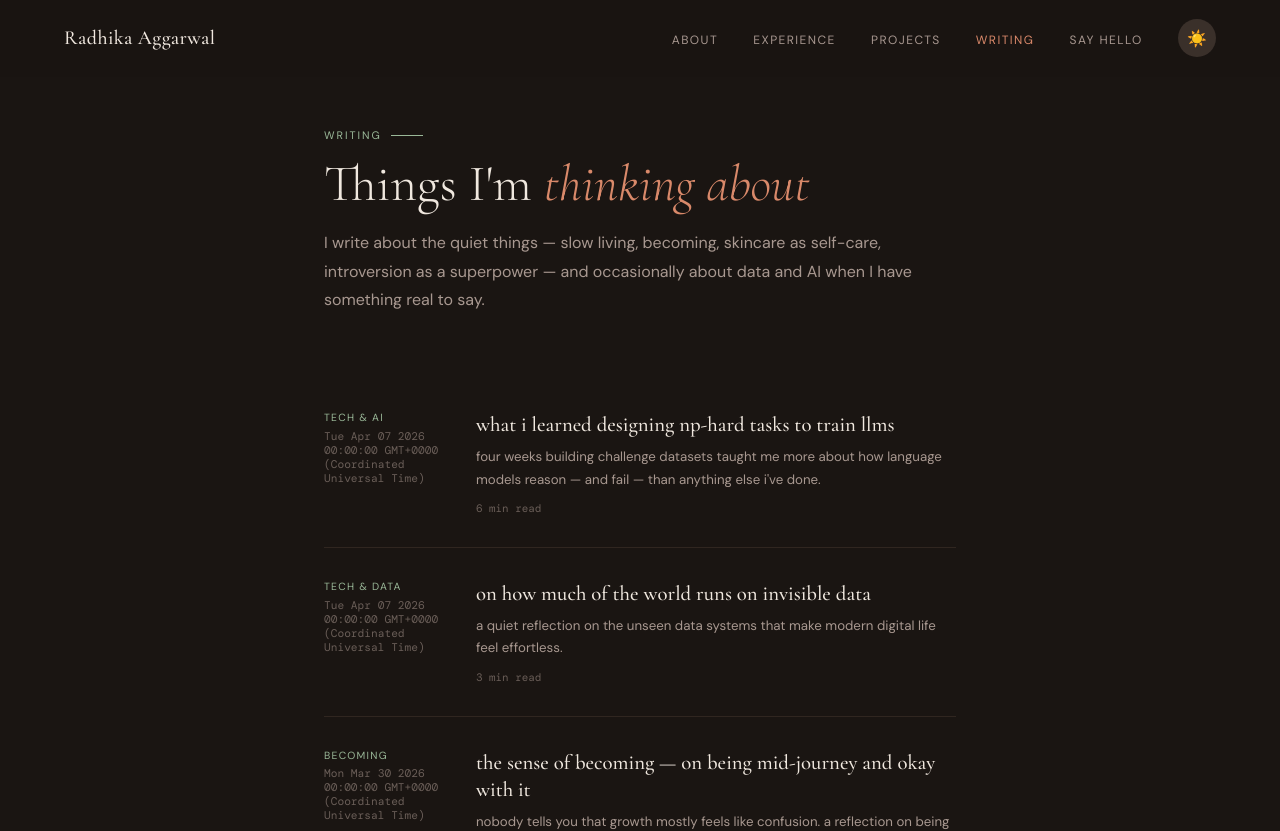
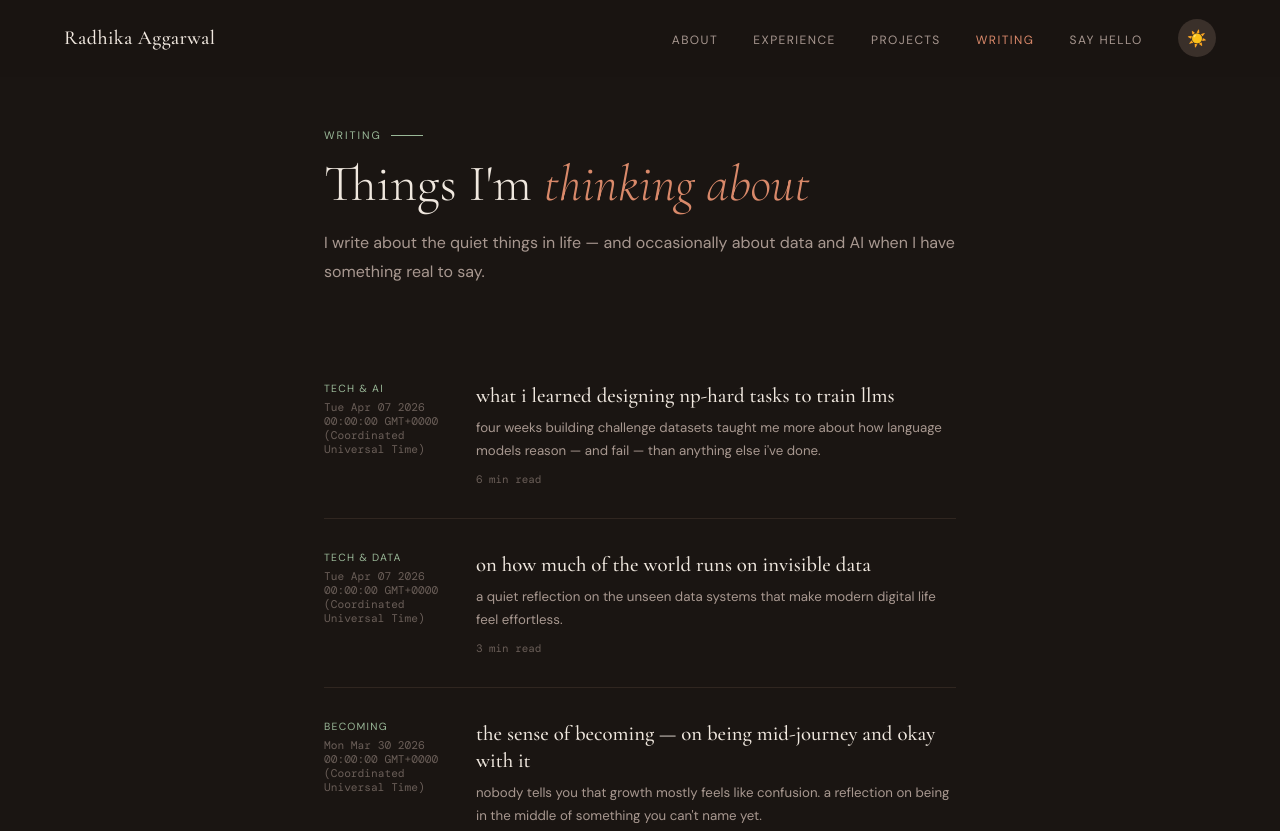
Before and after one commit to aggarwalradhika29/portfolio, a Next.js app: page /writing in a window 1280 px wide. Shown: the top 831 px of the page. Built offline with nearby package versions, Linux system fonts and the light colour scheme; a web font is replaced by a local one.

Commit message:
updated content settings

```diff
--- a/app/writing/page.tsx
+++ b/app/writing/page.tsx
@@ -4,7 +4,7 @@ import type { Metadata } from 'next'
 
 export const metadata: Metadata = {
   title: 'Writing — Radhika Aggarwal',
-  description: 'Essays on slow life, introversion, becoming, skincare, data engineering, and AI.',
+  description: 'Essays on life in general - in all its quiet corners, data engineering, and AI.',
 }
 
 export default function WritingPage() {
@@ -26,8 +26,7 @@ export default function WritingPage() {
             <em style={{ fontStyle: 'italic', color: 'var(--accent)' }}>thinking about</em>
           </h1>
           <p style={{ fontSize: '1rem', color: 'var(--text-mid)', lineHeight: 1.8 }}>
-            I write about the quiet things — slow living, becoming, skincare as self-care,
-            introversion as a superpower — and occasionally about data and AI when I have something real to say.
+            I write about the quiet things in life — and occasionally about data and AI when I have something real to say.
           </p>
         </div>
 
```
